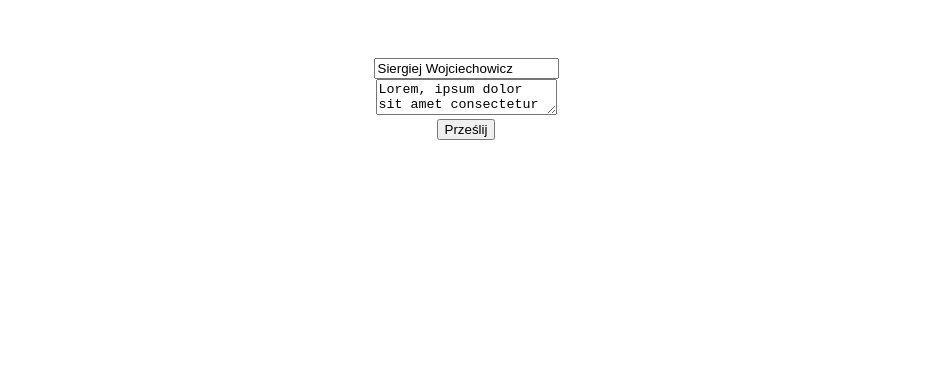
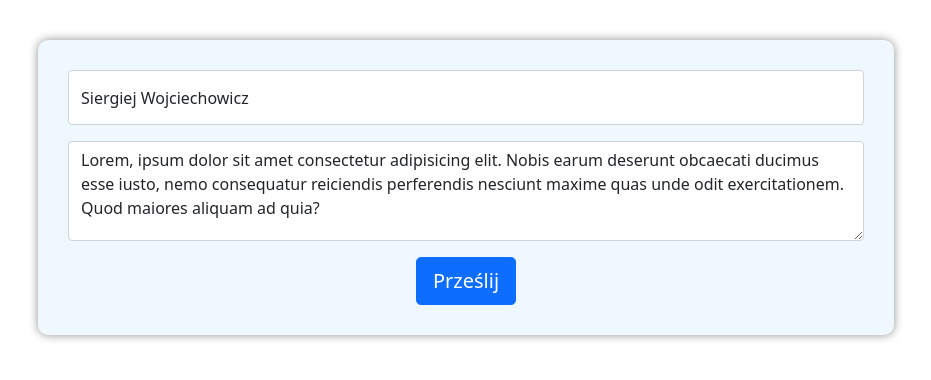
Before and after one commit to zloid/focus-on-form, a website: page index.html in a window 1280 px wide. Shown: the whole page, without its empty margins (174-1105 px from the left). Drawn offline with nearby package versions, Linux system fonts and the light colour scheme.

Commit message:
add: basic css, spinner

```diff
--- a/index.html
+++ b/index.html
@@ -4,20 +4,33 @@
 <head>
     <meta charset="UTF-8">
     <meta name="viewport" content="width=device-width, initial-scale=1.0">
+    <link href="https://cdn.jsdelivr.net/npm/bootstrap@5.0.0-beta1/dist/css/bootstrap.min.css" rel="stylesheet"
+        integrity="sha384-giJF6kkoqNQ00vy+HMDP7azOuL0xtbfIcaT9wjKHr8RbDVddVHyTfAAsrekwKmP1" crossorigin="anonymous">
     <link rel="stylesheet" href="./src/style.css">
     <title>Focus on form</title>
     </script>
 </head>
 
 <body>
-    <form onsubmit="return submitFunctionPreven(event)">
-        <input id="main-input" type="text" value="Siergiej Wojciechowicz" />
-        <br />
-        <textarea id="main-textarea">Lorem, ipsum dolor sit amet consectetur adipisicing elit. Nobis earum deserunt obcaecati ducimus esse iusto, nemo consequatur reiciendis perferendis nesciunt maxime quas unde odit exercitationem. Quod maiores aliquam ad quia?</textarea>
-        <br />
-        <input id="main-submit" type="submit" value="Prześlij"/>
-    </form>
+    <div class="container">
+        <form class="main-form" onsubmit="return submitFunctionPreven(event)">
+            <div class="mb-3">
+                <input id="main-input" class="form-control input" type="text" value="Siergiej Wojciechowicz" />
+            </div>
+            <div class="mb-3">
+                <textarea id="main-textarea"
+                    class="form-control textarea">Lorem, ipsum dolor sit amet consectetur adipisicing elit. Nobis earum deserunt obcaecati ducimus esse iusto, nemo consequatur reiciendis perferendis nesciunt maxime quas unde odit exercitationem. Quod maiores aliquam ad quia?</textarea>
+            </div>
+            <div class="text-center">
+                <button id="main-submit" type="submit" class="btn btn-primary btn-lg">Prześlij</button>
+            </div>
+        </form>
+
+        <div id="loading"></div>
+
+    </div>
 </body>
 
 <script src="./src/focusOnForm.js"></script>
+
 </html>
--- a/package.json
+++ b/package.json
@@ -1,6 +1,6 @@
 {
   "name": "focus-on-form",
-  "version": "0.1.0",
+  "version": "0.1.2",
   "description": "",
   "main": "index.html",
   "scripts": {
--- a/src/focusOnForm.js
+++ b/src/focusOnForm.js
@@ -33,7 +33,13 @@ function submitFunctionPreven(event) {
 
 async function hitSubmit(fullName, message) {
     if (typeof Email !== 'undefined') {
+        document.getElementById(
+            'loading'
+        ).innerHTML = `<img src='./src/spinner.gif' />`
+
         await Email.send({})
+
+        document.getElementById('loading').innerHTML = ''
 
         console.log('await resolve, submit hit, do some...')
         alert(fullName + '\n\n' + message)
--- a/src/style.css
+++ b/src/style.css
@@ -1,4 +1,17 @@
-body {
-    text-align: center;
-    padding: 50px;
+.main-form {
+    background: #eff8ff;
+    max-width: 856px;
+    margin: 40px auto;
+    padding: 30px;
+    border-radius: 10px;
+
+    box-shadow: 0 0 10px rgb(0 0 0 / 44%);
 }
+
+.input {
+    height: 55px;
+}
+
+.textarea {
+    height: 100px;
+}
```
Also changed, not shown: src/spinner.gif (added).
